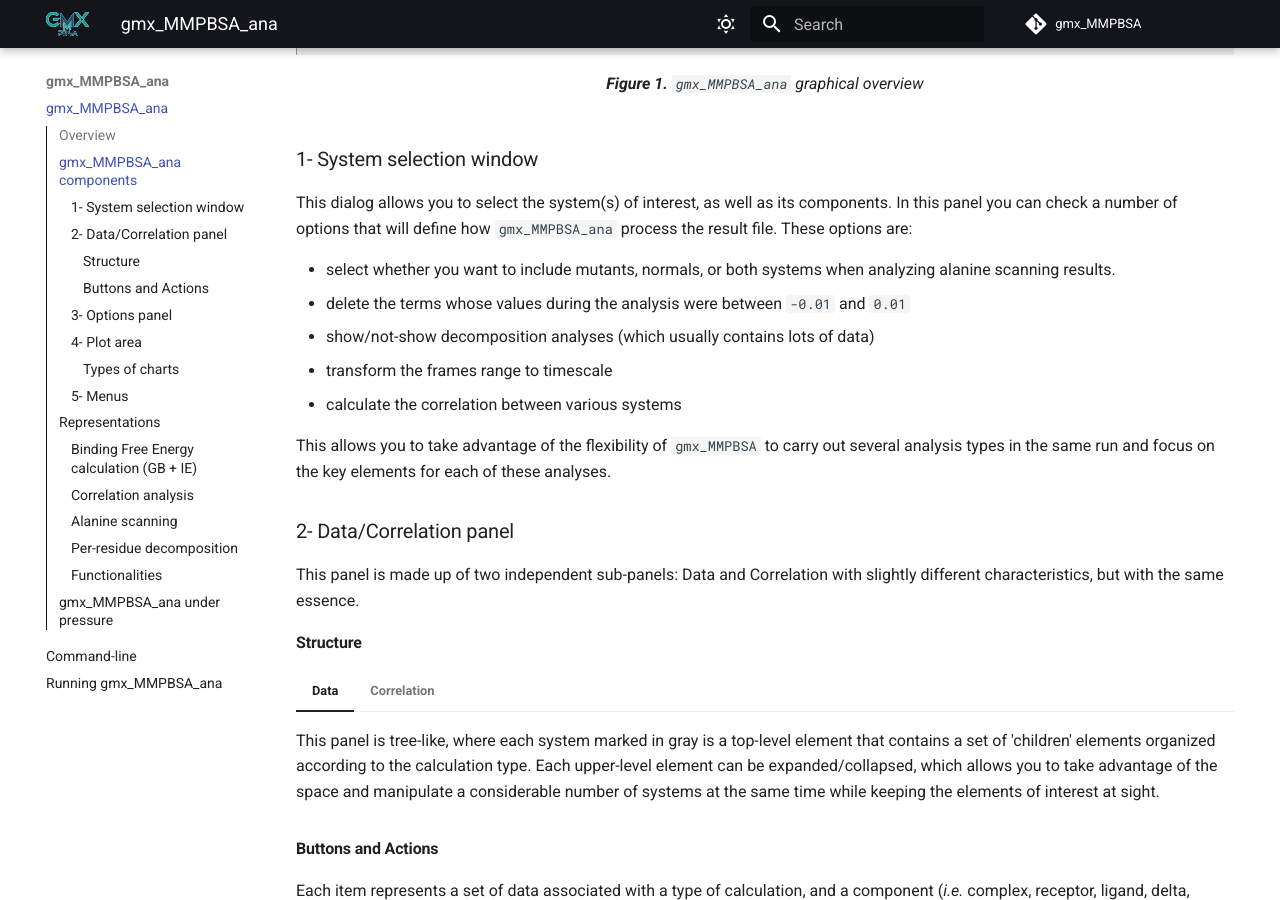
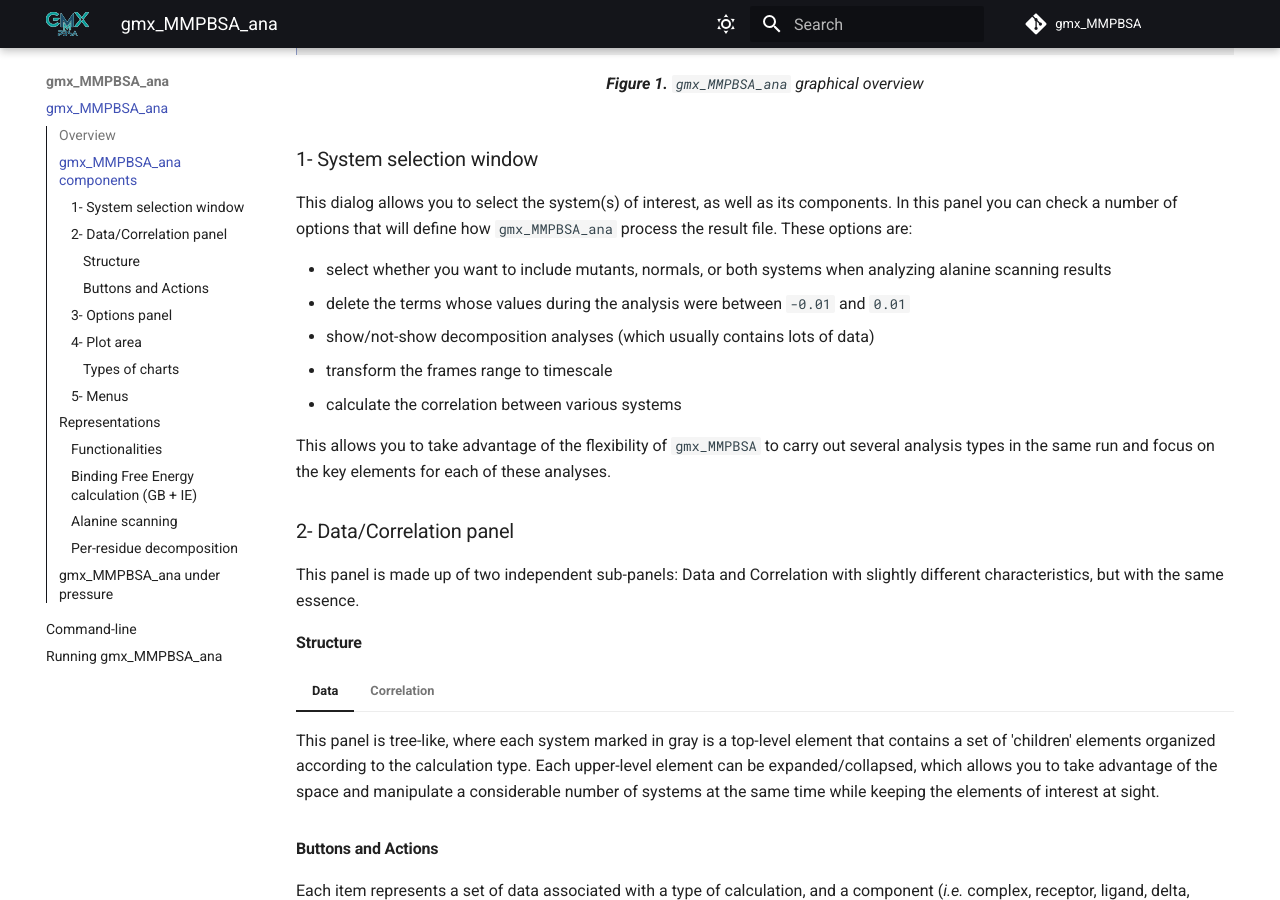
Before and after one commit to Valdes-Tresanco-MS/gmx_MMPBSA, an MkDocs documentation site: the page built from docs/analyzer.md, in a window 1280 px wide and 900 px high, scrolled down 1146 px. Built offline with MkDocs 1.6.1 and Material for MkDocs 9.7.7, drawn with Linux system fonts in a browser that asks for light colours; comment, search, counter and statistics services are not loaded; some of the changed text lies outside the part shown.

Commit message:
update analyzer.md doc

```diff
--- a/docs/analyzer.md
+++ b/docs/analyzer.md
@@ -35,7 +35,7 @@
 This dialog allows you to select the system(s) of interest, as well as its components. In this panel you can check a
 number of options that will define how `gmx_MMPBSA_ana` process the result file. These options are:
 
-* select whether you want to include mutants, normals, or both systems when analyzing alanine scanning results.
+* select whether you want to include mutants, normals, or both systems when analyzing alanine scanning results
 * delete the terms whose values during the analysis were between `-0.01` and `0.01`
 * show/not-show decomposition analyses (which usually contains lots of data)
 * transform the frames range to timescale
@@ -111,7 +111,7 @@
     Contains two windows:
 
     * `Energy` changes start, end and interval between frames.
-    * `IE` changes segment considered for calculating the Interaction Entropy
+    * `IE` changes segment considered for calculating the Interaction Entropy.
 
 ### 4- Plot area
 In this area, the graphs and tables included in each system will be displayed in the form of sub-windows
@@ -223,16 +223,16 @@
     useful and want to use it for a visual project, such as tutorials, examples, etc., we will gladly include it
     in the documentation as well as in the list of acknowledgments and collaborators.
 
+### Functionalities
+
+<div class="embed-container">
+    <iframe src="https://www.youtube.com/embed/PgDnG8UgRWw" frameborder="0" allowfullscreen></iframe>
+</div>
+
 ### Binding Free Energy calculation (GB + IE)
 
 <div class="embed-container">
     <iframe src="https://www.youtube.com/embed/k1aLlBhnkxo" frameborder="0" allowfullscreen></iframe>
-</div>
-
-### Correlation analysis
-
-<div class="embed-container">
-    <iframe src="https://www.youtube.com/embed/0xiphzA1O0w" frameborder="0" allowfullscreen></iframe>
 </div>
 
 ### Alanine scanning
@@ -247,11 +247,13 @@
     <iframe src="https://www.youtube.com/embed/Ww7juWeWQQ8" frameborder="0" allowfullscreen></iframe>
 </div>
 
-### Functionalities
+[comment]: <> (### Correlation analysis)
 
-<div class="embed-container">
-    <iframe src="https://www.youtube.com/embed/PgDnG8UgRWw" frameborder="0" allowfullscreen></iframe>
-</div>
+[comment]: <> (<div class="embed-container">)
+
+[comment]: <> (    <iframe src="https://www.youtube.com/embed/0xiphzA1O0w" frameborder="0" allowfullscreen></iframe>)
+
+[comment]: <> (</div>)
 
 ## `gmx_MMPBSA_ana` under pressure
 
```
